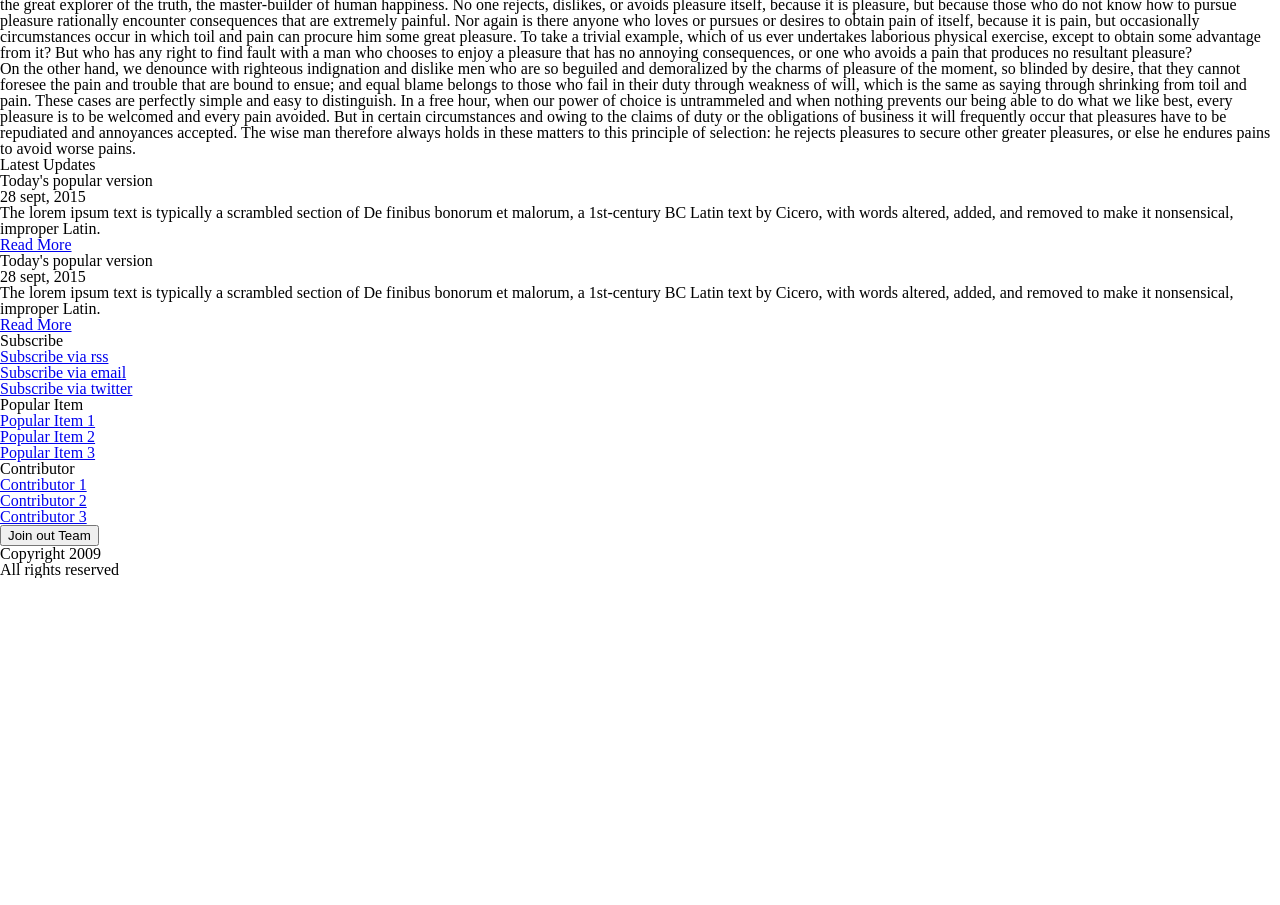
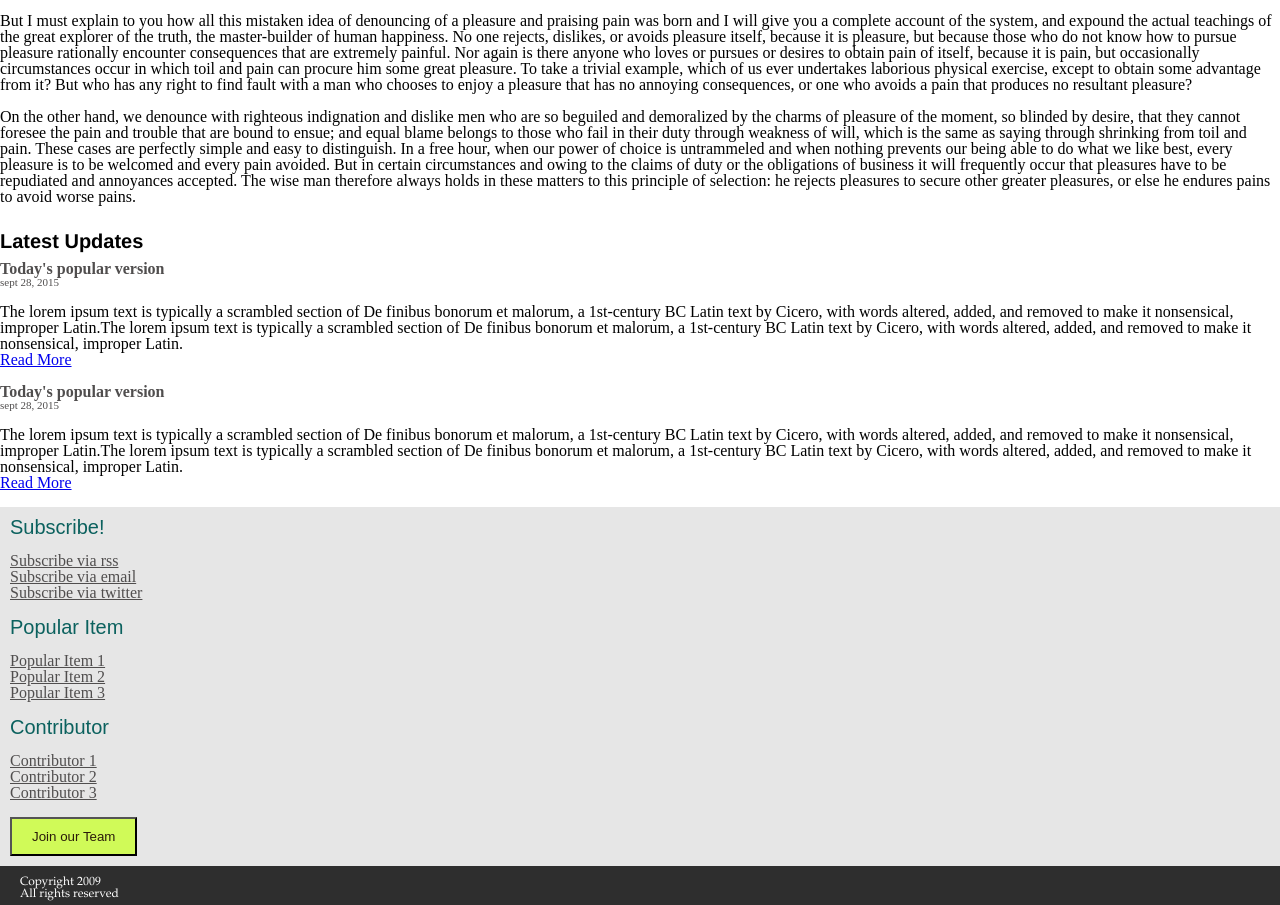
Before and after one commit to rhushikesh/uiBootcamp, a plain HTML site: page index.html in a window 1280 px wide. Shown: the part 252-1157 px from the top of the page. Before the commit the page ends 830 px from the top, so only its background shows below. Drawn offline with Linux system fonts and the light colour scheme.

Commit message:
css formatting

```diff
--- a/index.html
+++ b/index.html
@@ -13,7 +13,11 @@
 </header>
 
 <nav>
-	<ul>
+	<a class="nav-item" href="#">Home</a>
+	<a class="nav-item" href="#">About</a>
+	<a class="nav-item" href="#">Portfolio</a>
+	<a class="nav-item" href="#">Contact</a>
+	<!-- <ul>
 	<li>
 		<a class="nav-item" href="#">Home</a>
 	</li>
@@ -26,90 +30,92 @@
 	<li>
 		<a class="nav-item" href="#">Contact</a>
 	</li>
-</ul>
+</ul> -->
 </nav>
 
 <div id="mainContent">
 	<div id="introduction">
-		<h3>Lorem ipsum, Lorem ipsum</h3>
-		<h4>Lorem ipsum dolor sit amet, consectetur adipiscing elit, sed do eiusmod tempor incididunt ut labore et dolore magna aliqua.</h4>
+		<h3 class="h3-tag">Lorem ipsum, Dolor sit</h3><br/>
+		<h4 class="subtitle-tag">Lorem ipsum dolor sit amet, consectetur adipiscing elit, sed do eiusmod tempor incididunt ut labore et dolore magna aliqua.</h4><br/>
 		<p>
 			But I must explain to you how all this mistaken idea of denouncing of a pleasure and praising pain was born and I will give you a complete account of the system, and expound the actual teachings of the great explorer of the truth, the master-builder of human happiness. No one rejects, dislikes, or avoids pleasure itself, because it is pleasure, but because those who do not know how to pursue pleasure rationally encounter consequences that are extremely painful. Nor again is there anyone who loves or pursues or desires to obtain pain of itself, because it is pain, but occasionally circumstances occur in which toil and pain can procure him some great pleasure. To take a trivial example, which of us ever undertakes laborious physical exercise, except to obtain some advantage from it? But who has any right to find fault with a man who chooses to enjoy a pleasure that has no annoying consequences, or one who avoids a pain that produces no resultant pleasure?
-		</p>
+		</p><br/>
 		<p>
 			On the other hand, we denounce with righteous indignation and dislike men who are so beguiled and demoralized by the charms of pleasure of the moment, so blinded by desire, that they cannot foresee the pain and trouble that are bound to ensue; and equal blame belongs to those who fail in their duty through weakness of will, which is the same as saying through shrinking from toil and pain. These cases are perfectly simple and easy to distinguish. In a free hour, when our power of choice is untrammeled and when nothing prevents our being able to do what we like best, every pleasure is to be welcomed and every pain avoided. But in certain circumstances and owing to the claims of duty or the obligations of business it will frequently occur that pleasures have to be repudiated and annoyances accepted. The wise man therefore always holds in these matters to this principle of selection: he rejects pleasures to secure other greater pleasures, or else he endures pains to avoid worse pains.
-		</p>
+		</p><br/>
 	</div>
-	<div id="latestUpdates">
-		<h3>Latest Updates</h3>
+	<div id="latestUpdates" >
+		<h3 class="subtitle-tag">Latest Updates</h3>
 		<ol>
 			<li>
-				<h4>Today's popular version</h4>
-				<h5>28 sept, 2015</h5>
+				<h4 class="h4-tag">Today's popular version</h4>
+				<h5 class="h5-tag"> sept 28, 2015</h5><br/>
 				<p>
-					The lorem ipsum text is typically a scrambled section of De finibus bonorum et malorum, a 1st-century BC Latin text by Cicero, with words altered, added, and removed to make it nonsensical, improper Latin.
+					The lorem ipsum text is typically a scrambled section of De finibus bonorum et malorum, a 1st-century BC Latin text by Cicero, with words altered, added, and removed to make it nonsensical, improper Latin.The lorem ipsum text is typically a scrambled section of De finibus bonorum et malorum, a 1st-century BC Latin text by Cicero, with words altered, added, and removed to make it nonsensical, improper Latin.
 				</p>
 				<a href="#">Read More</a>
 			</li>
 			<li>
-				<h4>Today's popular version</h4>
-				<h5>28 sept, 2015</h5>
+				<br/>
+				<h4 class="h4-tag">Today's popular version</h4>
+				<h5 class="h5-tag"> sept 28, 2015</h5><br/>
 				<p>
-					The lorem ipsum text is typically a scrambled section of De finibus bonorum et malorum, a 1st-century BC Latin text by Cicero, with words altered, added, and removed to make it nonsensical, improper Latin.
+					The lorem ipsum text is typically a scrambled section of De finibus bonorum et malorum, a 1st-century BC Latin text by Cicero, with words altered, added, and removed to make it nonsensical, improper Latin.The lorem ipsum text is typically a scrambled section of De finibus bonorum et malorum, a 1st-century BC Latin text by Cicero, with words altered, added, and removed to make it nonsensical, improper Latin.
 				</p>
 				<a href="#">Read More</a>
 			</li>
 		</ol>
+		<br/>
 	</div>
 </div>
-<div id="sidebar">
+<div id="sidebar" class="sidebar">
 	<ul>
 		<li>
-			<h4>Subscribe</h4>
+			<h4 class="sidebar-element">Subscribe!</h4><br/>
+			<ul >
+				<li>
+					<a href="#" class="li-element">Subscribe via rss</a>
+				</li>
+				<li >
+					<a href="#" class="li-element">Subscribe via email</a>
+				</li>
+				<li>
+					<a href="#" class="li-element">Subscribe via twitter</a>
+				</li>
+			</ul>
+		</li><br/>
+		<li>
+			<h4 class="sidebar-element">Popular Item</h4><br/>
+			<ul >
+				<li>
+					<a href="#" class="li-element">Popular Item 1</a>
+				</li>
+				<li>
+					<a href="#" class="li-element">Popular Item 2</a>
+				</li>
+				<li>
+					<a href="#" class="li-element">Popular Item 3</a>
+				</li>
+			</ul>
+		</li><br/>
+		<li>
+			<h4 class="sidebar-element">Contributor</h4><br/>
 			<ul>
 				<li>
-					<a href="#">Subscribe via rss</a>
+					<a href="#" class="li-element">Contributor 1</a>
 				</li>
 				<li>
-					<a href="#">Subscribe via email</a>
+					<a href="#" class="li-element">Contributor 2</a>
 				</li>
 				<li>
-					<a href="#">Subscribe via twitter</a>
+					<a href="#" class="li-element">Contributor 3</a>
 				</li>
 			</ul>
-		</li>
-		<li>
-			<h4>Popular Item</h4>
-			<ul>
-				<li>
-					<a href="#">Popular Item 1</a>
-				</li>
-				<li>
-					<a href="#">Popular Item 2</a>
-				</li>
-				<li>
-					<a href="#">Popular Item 3</a>
-				</li>
-			</ul>
-		</li>
-		<li>
-			<h4>Contributor</h4>
-			<ul>
-				<li>
-					<a href="#">Contributor 1</a>
-				</li>
-				<li>
-					<a href="#">Contributor 2</a>
-				</li>
-				<li>
-					<a href="#">Contributor 3</a>
-				</li>
-			</ul>
-		</li>
+		</li><br/>
 	</ul>
-	<button>Join out Team</button>
+	<button class="btn">Join our Team</button>
 </div>
-<footer>
+<footer class="ftr">
 	<p>Copyright 2009</p>
 	<p>All rights reserved</p>
 </footer>
--- a/style.css
+++ b/style.css
@@ -17,3 +17,62 @@ header {
 nav{
 	background-color: lightgrey;
 }
+
+.h3-tag{
+	color: #086A87;
+	font-size: 40px;
+}
+
+.subtitle-tag{
+	 font: bold 20px/40px  Helvetica;
+}
+
+
+.h4-tag{
+	font-family: "Times New Roman", Times, serif;
+	font:12px;
+	font-weight: bold;
+	color: #504E4E;
+}
+
+.h5-tag{
+	font-family: "Times New Roman", Times, serif;
+	font-size: 11px;
+	color: #504E4E;
+}
+
+.sidebar{
+	background-color: #E6E6E6;
+	padding: 10px 10px 10px 10px;
+}
+
+
+.sidebar-element{
+	font-family: Arial, Helvetica, sans-serif;
+	color:#0B615E;
+	font-size: 20px;
+}
+
+
+
+.li-element{
+	color: #504E4E;
+}
+
+.btn{
+	color: #2A1B0A;
+	background-color: #D0FA58;
+	padding: 10px 20px 10px 20px;
+}
+
+.ftr{
+	background-color: #2E2E2E;
+	color: white;
+	font-family: "Palatino Linotype", "Book Antiqua", Palatino, serif;
+	font-size: 12px;
+	padding: 10px 20px 10px 20px;
+}
+
+.sidebar{
+
+}
```
